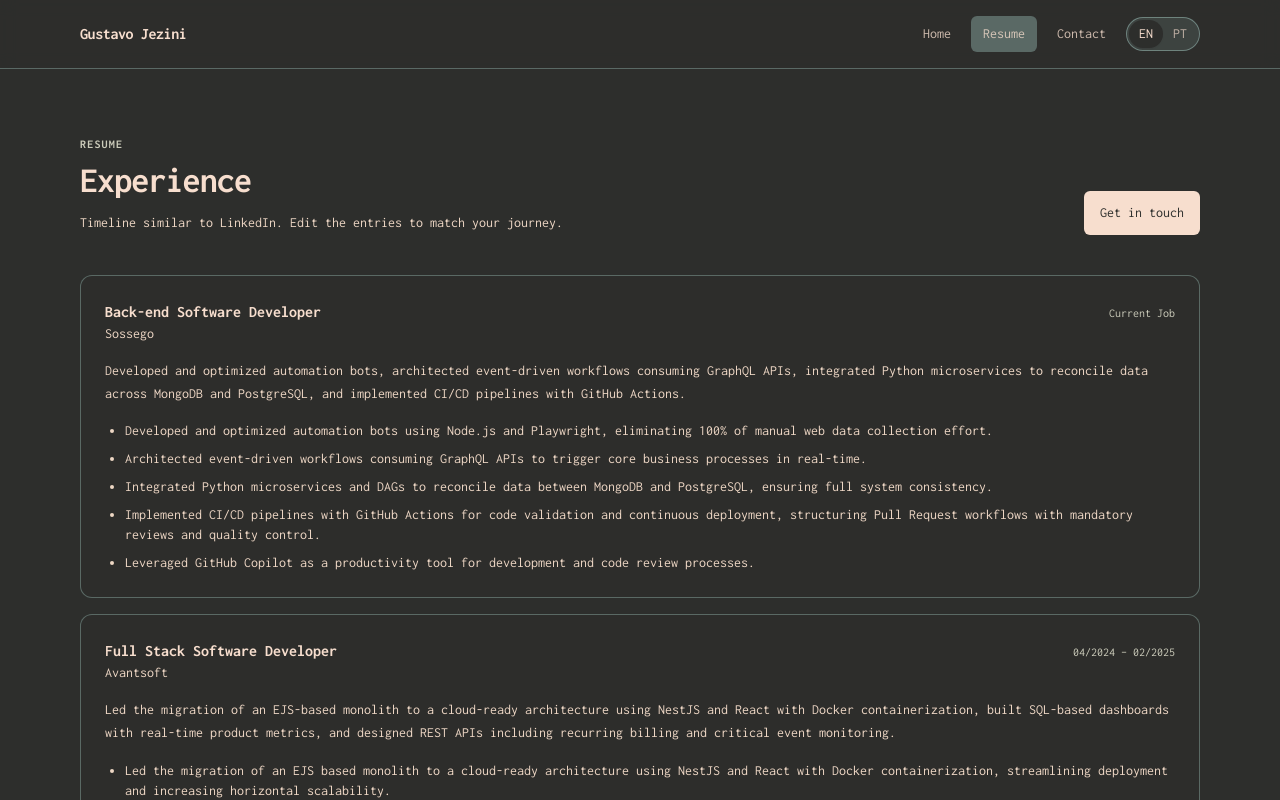
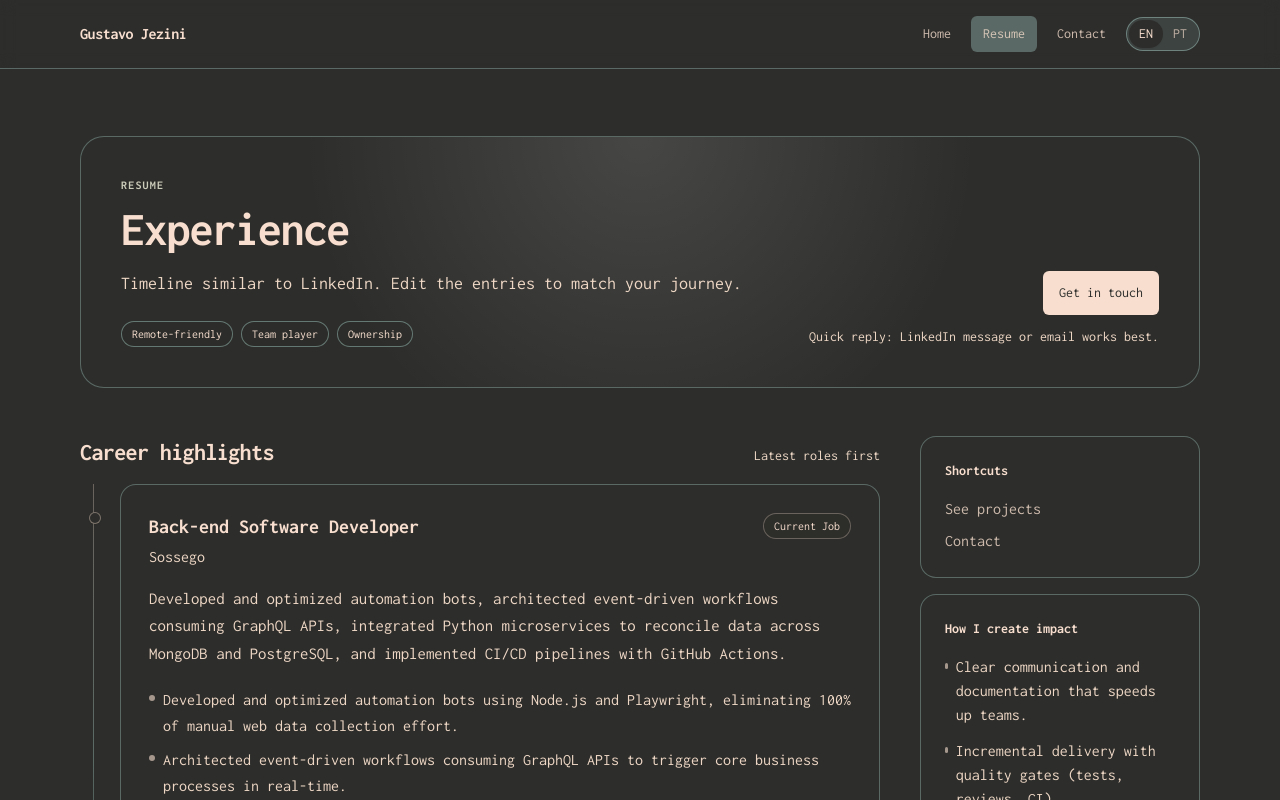
Before and after one commit to Gustavo-Jezini/portifolio, a Next.js app: page /resume in a window 1280 px wide. Shown: the top 800 px of the page. Built offline with nearby package versions, Linux system fonts and the light colour scheme.

Commit message:
feat: enhance resume page with badges and tips for impact

```diff
--- a/src/app/i18n/messages/en.json
+++ b/src/app/i18n/messages/en.json
@@ -161,9 +161,17 @@
       "kicker": "Resume",
       "title": "Experience",
       "description": "Timeline similar to LinkedIn. Edit the entries to match your journey.",
-      "ctaContact": "Get in touch"
+      "ctaContact": "Get in touch",
+      "ctaHint": "Quick reply: LinkedIn message or email works best."
+    },
+    "badges": {
+      "remote": "Remote-friendly",
+      "team": "Team player",
+      "ownership": "Ownership"
     },
     "experience": {
+      "title": "Career highlights",
+      "subtitle": "Latest roles first",
       "items": [
         {
           "role": "Back-end Software Developer",
@@ -206,6 +214,12 @@
         }
       ]
     },
+    "tips": {
+      "title": "How I create impact",
+      "item1": "Clear communication and documentation that speeds up teams.",
+      "item2": "Incremental delivery with quality gates (tests, reviews, CI).",
+      "item3": "Ownership mindset: I unblock problems and push outcomes."
+    },
     "shortcuts": {
       "title": "Shortcuts",
       "projects": "See projects",
--- a/src/app/i18n/messages/pt.json
+++ b/src/app/i18n/messages/pt.json
@@ -201,9 +201,17 @@
       "kicker": "Currículo",
       "title": "Experiência",
       "description": "Linha do tempo semelhante ao LinkedIn. Edite as entradas para refletir sua trajetória.",
-      "ctaContact": "Entre em contato"
+      "ctaContact": "Entre em contato",
+      "ctaHint": "Respondo mais rápido pelo LinkedIn ou por e-mail."
+    },
+    "badges": {
+      "remote": "Remoto/Hybrid",
+      "team": "Trabalho em equipe",
+      "ownership": "Ownership"
     },
     "experience": {
+      "title": "Destaques da carreira",
+      "subtitle": "Mais recente primeiro",
       "items": [
         {
           "role": "Desenvolvedor de Software Back-end",
@@ -246,6 +254,12 @@
         }
       ]
     },
+    "tips": {
+      "title": "Como eu gero impacto",
+      "item1": "Comunicação clara e documentação que acelera o time.",
+      "item2": "Entrega incremental com qualidade (testes, review e CI).",
+      "item3": "Mentalidade de dono: eu destravo problemas e busco resultado."
+    },
     "shortcuts": {
       "title": "Atalhos",
       "projects": "Ver projetos",
--- a/src/app/resume/page.tsx
+++ b/src/app/resume/page.tsx
@@ -3,6 +3,7 @@
 'use client'
 
 import Link from 'next/link'
+import { Badge } from '../components/Badge'
 import { Button } from '../components/Button'
 import { useT } from '../i18n/useT'
 
@@ -22,77 +23,159 @@ export default function ResumePage() {
 
   return (
     <div className="mx-auto max-w-6xl px-4 py-14">
-      <div className="flex flex-col gap-6 sm:flex-row sm:items-end sm:justify-between">
+      <div className="relative overflow-hidden rounded-3xl border border-accent/40 bg-background/40 p-8 sm:p-10">
+        <div className="pointer-events-none absolute inset-0 bg-[radial-gradient(circle_at_top,rgba(255,255,255,0.12),transparent_55%)]" />
+
+        <div className="relative flex flex-col gap-8 sm:flex-row sm:items-end sm:justify-between">
           <div className="max-w-3xl">
             <p className="text-xs font-semibold uppercase tracking-widest text-secondary">
               {t('resume.page.kicker', 'Resume')}
             </p>
-          <h1 className="mt-2 text-3xl font-semibold tracking-tight text-primary sm:text-4xl">
+            <h1 className="mt-3 text-4xl font-semibold tracking-tight text-primary sm:text-5xl">
               {t('resume.page.title', 'Experience')}
             </h1>
-          <p className="mt-3 text-sm leading-relaxed text-muted">
+            <p className="mt-4 text-base leading-relaxed text-muted sm:text-lg">
               {t(
                 'resume.page.description',
                 'Timeline similar to LinkedIn. Edit entries to match your journey.',
               )}
             </p>
+
+            <div className="mt-6 flex flex-wrap gap-2">
+              <Badge className="bg-background/30">
+                {t('resume.badges.remote', 'Remote-friendly')}
+              </Badge>
+              <Badge className="bg-background/30">
+                {t('resume.badges.team', 'Team player')}
+              </Badge>
+              <Badge className="bg-background/30">
+                {t('resume.badges.ownership', 'Ownership')}
+              </Badge>
+            </div>
           </div>
 
-        <Button href="/contact" variant="primary">
+          <div className="flex flex-col gap-3 sm:items-end">
+            <Button
+              href="/contact"
+              variant="primary"
+              className="w-full sm:w-auto"
+            >
               {t('resume.page.ctaContact', 'Get in touch')}
             </Button>
+            <p className="text-sm text-muted">
+              {t(
+                'resume.page.ctaHint',
+                'Quick reply: LinkedIn message or email works best.',
+              )}
+            </p>
+          </div>
+        </div>
       </div>
 
-      <div className="mt-10 space-y-4">
+      <div className="mt-12 grid gap-10 lg:grid-cols-[1fr_280px]">
+        <div>
+          <div className="mb-4 flex items-baseline justify-between gap-3">
+            <h2 className="text-xl font-semibold tracking-tight text-primary sm:text-2xl">
+              {t('resume.experience.title', 'Career highlights')}
+            </h2>
+            <p className="text-sm text-muted">
+              {t('resume.experience.subtitle', 'Latest roles first')}
+            </p>
+          </div>
+
+          <div className="space-y-4">
             {experiences.map((exp) => (
               <div
                 key={`${exp.company}-${exp.period}-${exp.role}`}
-            className="rounded-xl border border-accent/40 bg-background/40 p-6"
+                className="relative pl-10"
               >
-            <div className="flex flex-col gap-1 sm:flex-row sm:items-baseline sm:justify-between">
-              <div>
-                <p className="text-base font-semibold text-primary">
+                <div className="pointer-events-none absolute bottom-0 left-[13px] top-0 w-px bg-gradient-to-b from-primary/30 via-accent/40 to-transparent" />
+                <div className="absolute left-[9px] top-7 size-3 rounded-full border border-primary/40 bg-background shadow-sm" />
+
+                <div className="group rounded-2xl border border-accent/40 bg-background/40 p-6 transition hover:border-primary/40 hover:bg-background/60 sm:p-7">
+                  <div className="flex flex-col gap-2 sm:flex-row sm:items-start sm:justify-between">
+                    <div className="min-w-0">
+                      <p className="text-lg font-semibold leading-tight text-primary sm:text-xl">
                         {exp.role}
                       </p>
-                <p className="text-sm text-muted">{exp.company}</p>
-              </div>
-              <p className="text-xs font-medium text-secondary">{exp.period}</p>
+                      <p className="mt-1 text-base text-muted">{exp.company}</p>
                     </div>
 
-            <p className="mt-4 text-sm leading-relaxed text-muted">
+                    <div className="shrink-0">
+                      <Badge className="border-primary/30 bg-background/20 text-primary">
+                        {exp.period}
+                      </Badge>
+                    </div>
+                  </div>
+
+                  <p className="mt-4 text-base leading-relaxed text-muted sm:text-[1.05rem]">
                     {exp.summary}
                   </p>
 
                   {exp.highlights?.length ? (
-              <ul className="mt-4 list-disc space-y-2 pl-5 text-sm text-muted">
+                    <ul className="mt-5 grid gap-2 text-sm text-muted sm:text-base">
                       {exp.highlights.map((h) => (
-                  <li key={h}>{h}</li>
+                        <li key={h} className="flex gap-2">
+                          <span className="mt-2 size-1.5 shrink-0 rounded-full bg-primary/60" />
+                          <span className="leading-relaxed">{h}</span>
+                        </li>
                       ))}
                     </ul>
                   ) : null}
                 </div>
+              </div>
             ))}
           </div>
+        </div>
 
-      <div className="mt-10 rounded-2xl border border-accent/40 bg-background/40 p-6">
+        <aside className="space-y-4 lg:sticky lg:top-24 lg:self-start">
+          <div className="rounded-2xl border border-accent/40 bg-background/40 p-6">
             <p className="text-sm font-semibold text-primary">
               {t('resume.shortcuts.title', 'Shortcuts')}
             </p>
-        <div className="mt-4 flex flex-wrap gap-3">
+            <div className="mt-4 flex flex-col gap-2">
               <Link
-            className="text-sm text-primary/80 underline-offset-4 hover:text-primary hover:underline"
+                className="text-base text-primary/80 underline-offset-4 hover:text-primary hover:underline"
                 href="/#projetos"
               >
                 {t('resume.shortcuts.projects', 'See projects')}
               </Link>
               <Link
-            className="text-sm text-primary/80 underline-offset-4 hover:text-primary hover:underline"
+                className="text-base text-primary/80 underline-offset-4 hover:text-primary hover:underline"
                 href="/contact"
               >
                 {t('resume.shortcuts.contact', 'Contact')}
               </Link>
             </div>
           </div>
+
+          <div className="rounded-2xl border border-accent/40 bg-background/40 p-6">
+            <p className="text-sm font-semibold text-primary">
+              {t('resume.tips.title', 'How I add value')}
+            </p>
+            <ul className="mt-4 space-y-3 text-base text-muted">
+              <li className="flex gap-2">
+                <span className="mt-2 size-1.5 rounded-full bg-primary/60" />
+                {t(
+                  'resume.tips.item1',
+                  'I communicate clearly and document decisions.',
+                )}
+              </li>
+              <li className="flex gap-2">
+                <span className="mt-2 size-1.5 rounded-full bg-primary/60" />
+                {t(
+                  'resume.tips.item2',
+                  'I ship incrementally with strong quality gates.',
+                )}
+              </li>
+              <li className="flex gap-2">
+                <span className="mt-2 size-1.5 rounded-full bg-primary/60" />
+                {t('resume.tips.item3', 'I take ownership and unblock teams.')}
+              </li>
+            </ul>
+          </div>
+        </aside>
+      </div>
     </div>
   )
 }
```
Lines whose indentation alone changed are shown as unchanged.
